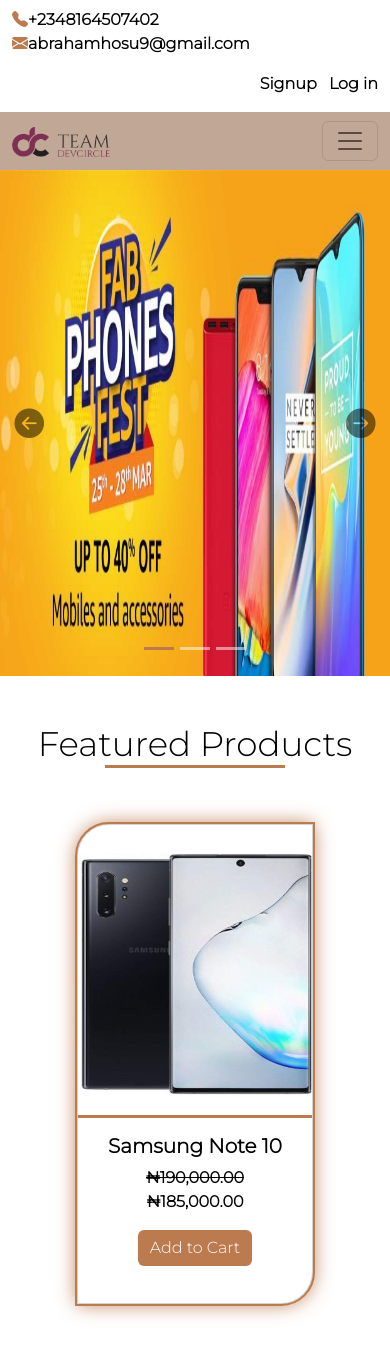
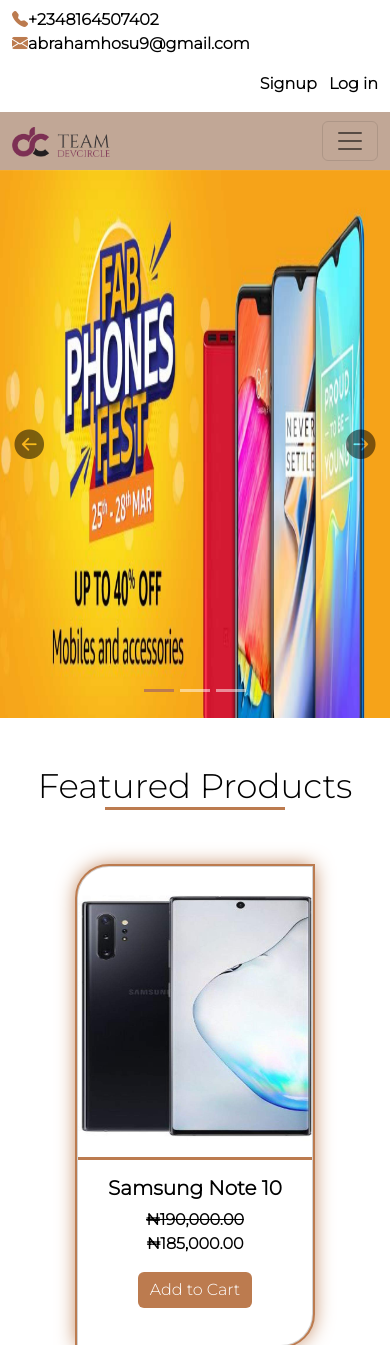
Before and after one commit to Cohdhed/devcircle, a Django app: page / in a window 390 px wide. Shown: the top 1345 px of the page. Run offline with Django 4.2, Linux system fonts and the light colour scheme; data comes from the database, SQL or seed files in the repository.

Commit message:
superuser

```diff
--- a/home/static/css/style.css
+++ b/home/static/css/style.css
@@ -351,7 +351,7 @@ body{
         outline: none !important;
     }
     .caroimg{
-        height: 60vh !important;
+        height: 65vh !important;
     }
     .carouicon i{
         font-size: 3.5vh;
```
